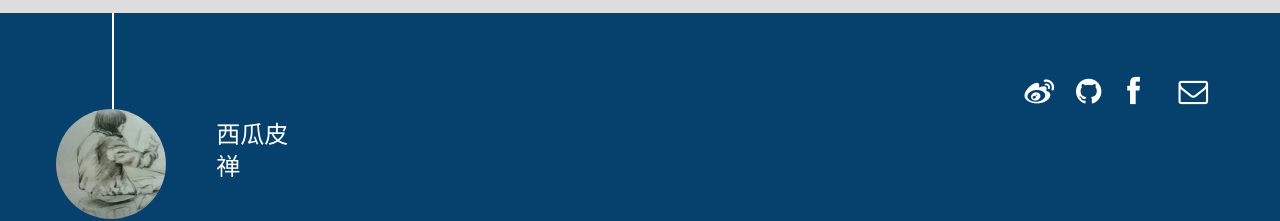
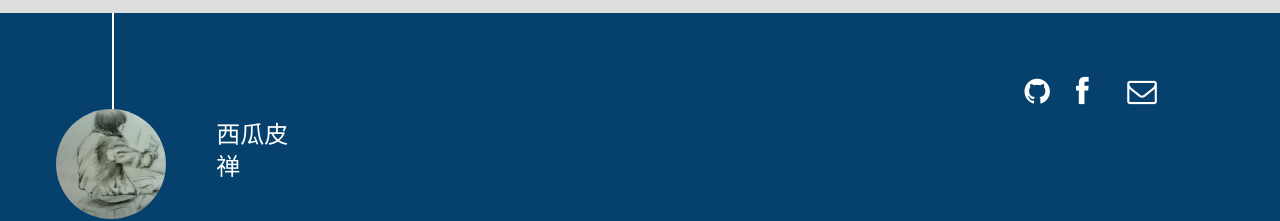
Before and after one commit to snowbao/snowbao.github.io, a plain HTML site: page 2015/01/23/ios initializer patterns/index.html in a window 1280 px wide. Shown: the part 4259-4480 px from the top of the page. Drawn offline with Linux system fonts and the light colour scheme; a script that the page names is missing.

Commit message:
Site updated: 2015-01-23 23:35:03

```diff
--- a/2015/01/23/ios initializer patterns/index.html
+++ b/2015/01/23/ios initializer patterns/index.html
@@ -315,8 +315,6 @@ var duoshuoQuery = {short_name:"dadacomeon"};
 
 	<div class="social-font" class="clearfix">
 
-		<a href="http://weibo.com/1730992374/" target="_blank" class="icon-weibo" title="微博"></a>
-
 
 		<a href="https://github.com/snowbao" target="_blank" class="icon-github" title="github"></a>
 
```
Also changed, not shown: about/index.html (+0 -2 lines), archives/2015/01/index.html (+0 -2 lines), archives/2015/index.html (+0 -2 lines), archives/index.html (+0 -2 lines), categories/ios/index.html (+0 -2 lines), index.html (+0 -2 lines), tags/ios/index.html (+0 -2 lines), tags/objective-c/index.html (+0 -2 lines).
